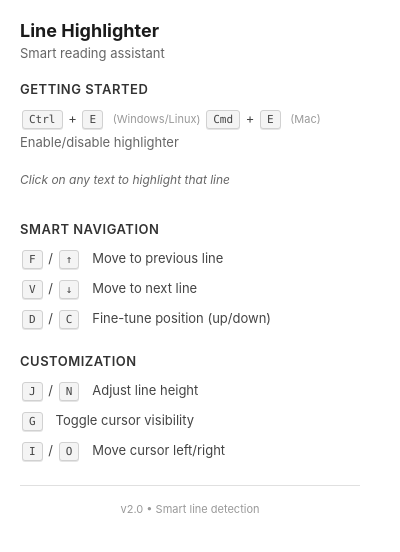
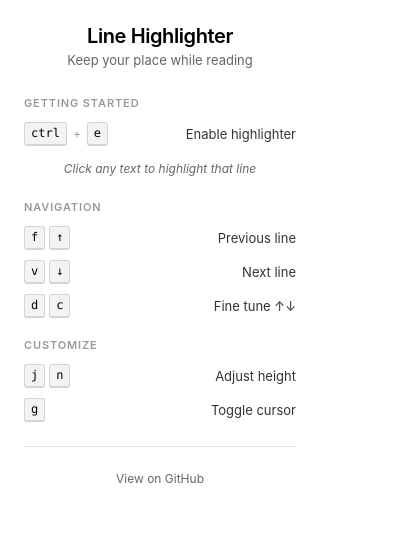
Before and after one commit to kylechadha/line-highlighter, a browser extension: page popup.html in a window 400 px wide. Drawn offline with Linux system fonts and the light colour scheme.

Commit message:
Redesign popup to match smpl style
- Clean, minimalist design
- Better keyboard shortcut display
- Improved typography and spacing
- Add GitHub link

```diff
--- a/popup-styles.css
+++ b/popup-styles.css
@@ -5,92 +5,114 @@
 }
 
 body {
-  font-family: -apple-system, BlinkMacSystemFont, 'Segoe UI', Roboto, 'Helvetica Neue', Arial, sans-serif;
-  width: 380px;
-  background: #ffffff;
+  font-family: -apple-system, BlinkMacSystemFont, 'SF Pro Text', 'Segoe UI', system-ui, sans-serif;
+  width: 320px;
+  background: #fff;
+  color: #000;
 }
 
-#controls {
-  padding: 20px;
+.container {
+  padding: 24px;
 }
 
-h3 {
-  font-size: 18px;
-  color: #1a1a1a;
+header {
+  text-align: center;
+  margin-bottom: 28px;
+}
+
+h1 {
+  font-size: 20px;
+  font-weight: 600;
+  letter-spacing: -0.02em;
   margin-bottom: 4px;
 }
 
-h4 {
+.tagline {
   font-size: 13px;
-  color: #333;
+  color: #666;
+  font-weight: 400;
+}
+
+h2 {
+  font-size: 11px;
+  font-weight: 600;
+  text-transform: uppercase;
+  letter-spacing: 0.08em;
+  color: #999;
   margin-bottom: 12px;
   margin-top: 20px;
-  text-transform: uppercase;
-  letter-spacing: 0.5px;
-  font-weight: 600;
 }
 
-.subtitle {
-  color: #666;
-  font-size: 13px;
-  margin-bottom: 20px;
-}
-
-.section {
-  margin-bottom: 24px;
-}
-
-.section:first-of-type h4 {
+.shortcut-group:first-child h2 {
   margin-top: 0;
 }
 
-.control-item {
+.shortcut {
+  display: flex;
+  align-items: center;
+  justify-content: space-between;
   margin-bottom: 10px;
-  font-size: 13px;
-  color: #444;
-  line-height: 1.5;
+  min-height: 24px;
 }
 
-.control-item p {
-  margin-top: 4px;
-  color: #666;
+.keys {
+  display: flex;
+  align-items: center;
+  gap: 4px;
+  min-width: 80px;
 }
 
 kbd {
   display: inline-block;
-  padding: 3px 6px;
+  padding: 2px 6px;
   font-family: 'SF Mono', Monaco, 'Courier New', monospace;
-  font-size: 11px;
-  line-height: 1;
-  color: #444;
-  background-color: #f4f4f4;
-  border: 1px solid #d1d1d1;
+  font-size: 12px;
+  font-weight: 500;
+  line-height: 1.4;
+  color: #000;
+  background: #f3f3f3;
+  border: 1px solid #d4d4d4;
+  border-bottom: 2px solid #d4d4d4;
   border-radius: 3px;
-  box-shadow: 0 1px 0 rgba(0,0,0,0.1);
+  white-space: nowrap;
+}
+
+.plus {
+  font-size: 12px;
+  color: #999;
   margin: 0 2px;
 }
 
-.platform {
-  color: #999;
-  font-size: 11px;
-  margin-left: 4px;
+.action {
+  font-size: 13px;
+  color: #333;
+  text-align: right;
+  flex: 1;
 }
 
-.hint {
+.instruction {
+  font-size: 12px;
   color: #666;
   font-style: italic;
-  font-size: 12px;
-  padding: 8px 0;
+  width: 100%;
+  text-align: center;
+  padding: 4px 0;
 }
 
-.footer {
+footer {
   margin-top: 24px;
-  padding-top: 16px;
-  border-top: 1px solid #e0e0e0;
+  padding-top: 20px;
+  border-top: 1px solid #e5e5e5;
   text-align: center;
 }
 
-.footer p {
-  color: #999;
-  font-size: 11px;
+footer a {
+  font-size: 12px;
+  color: #666;
+  text-decoration: none;
+  transition: color 0.2s;
 }
+
+footer a:hover {
+  color: #000;
+}
--- a/popup.html
+++ b/popup.html
@@ -1,55 +1,75 @@
 <!doctype html>
 <html>
 <head>
+	<meta charset="utf-8">
 	<title>Line Highlighter</title>
 	<link rel="stylesheet" href="popup-styles.css">
 </head>
 <body>
-	<div id="controls">
-		<h3>Line Highlighter</h3>
-		<p class="subtitle">Smart reading assistant</p>
+	<div class="container">
+		<header>
+			<h1>Line Highlighter</h1>
+			<p class="tagline">Keep your place while reading</p>
+		</header>
 
-		<div class="section">
-			<h4>Getting Started</h4>
-			<div class="control-item">
-				<kbd>Ctrl</kbd> + <kbd>E</kbd> <span class="platform">(Windows/Linux)</span>
-				<kbd>Cmd</kbd> + <kbd>E</kbd> <span class="platform">(Mac)</span>
-				<p>Enable/disable highlighter</p>
+		<main>
+			<div class="shortcuts">
+				<div class="shortcut-group">
+					<h2>Getting Started</h2>
+					<div class="shortcut">
+						<span class="keys">
+							<kbd>ctrl</kbd><span class="plus">+</span><kbd>e</kbd>
+						</span>
+						<span class="action">Enable highlighter</span>
 					</div>
-			<div class="control-item">
-				<p class="hint">Click on any text to highlight that line</p>
+					<div class="shortcut">
+						<span class="instruction">Click any text to highlight that line</span>
 					</div>
 				</div>
 
-		<div class="section">
-			<h4>Smart Navigation</h4>
-			<div class="control-item">
-				<kbd>F</kbd> / <kbd>↑</kbd> &nbsp; Move to previous line
+				<div class="shortcut-group">
+					<h2>Navigation</h2>
+					<div class="shortcut">
+						<span class="keys">
+							<kbd>f</kbd> <kbd>↑</kbd>
+						</span>
+						<span class="action">Previous line</span>
 					</div>
-			<div class="control-item">
-				<kbd>V</kbd> / <kbd>↓</kbd> &nbsp; Move to next line
+					<div class="shortcut">
+						<span class="keys">
+							<kbd>v</kbd> <kbd>↓</kbd>
+						</span>
+						<span class="action">Next line</span>
 					</div>
-			<div class="control-item">
-				<kbd>D</kbd> / <kbd>C</kbd> &nbsp; Fine-tune position (up/down)
+					<div class="shortcut">
+						<span class="keys">
+							<kbd>d</kbd> <kbd>c</kbd>
+						</span>
+						<span class="action">Fine tune ↑↓</span>
 					</div>
 				</div>
 
-		<div class="section">
-			<h4>Customization</h4>
-			<div class="control-item">
-				<kbd>J</kbd> / <kbd>N</kbd> &nbsp; Adjust line height
+				<div class="shortcut-group">
+					<h2>Customize</h2>
+					<div class="shortcut">
+						<span class="keys">
+							<kbd>j</kbd> <kbd>n</kbd>
+						</span>
+						<span class="action">Adjust height</span>
 					</div>
-			<div class="control-item">
-				<kbd>G</kbd> &nbsp; Toggle cursor visibility
-			</div>
-			<div class="control-item">
-				<kbd>I</kbd> / <kbd>O</kbd> &nbsp; Move cursor left/right
+					<div class="shortcut">
+						<span class="keys">
+							<kbd>g</kbd>
+						</span>
+						<span class="action">Toggle cursor</span>
 					</div>
 				</div>
+			</div>
+		</main>
 
-		<div class="footer">
-			<p>v2.0 • Smart line detection</p>
-		</div>
+		<footer>
+			<a href="https://github.com/kylechadha/line-highlighter" target="_blank">View on GitHub</a>
+		</footer>
 	</div>
 </body>
 </html>
```
Lines whose indentation alone changed are shown as unchanged.
